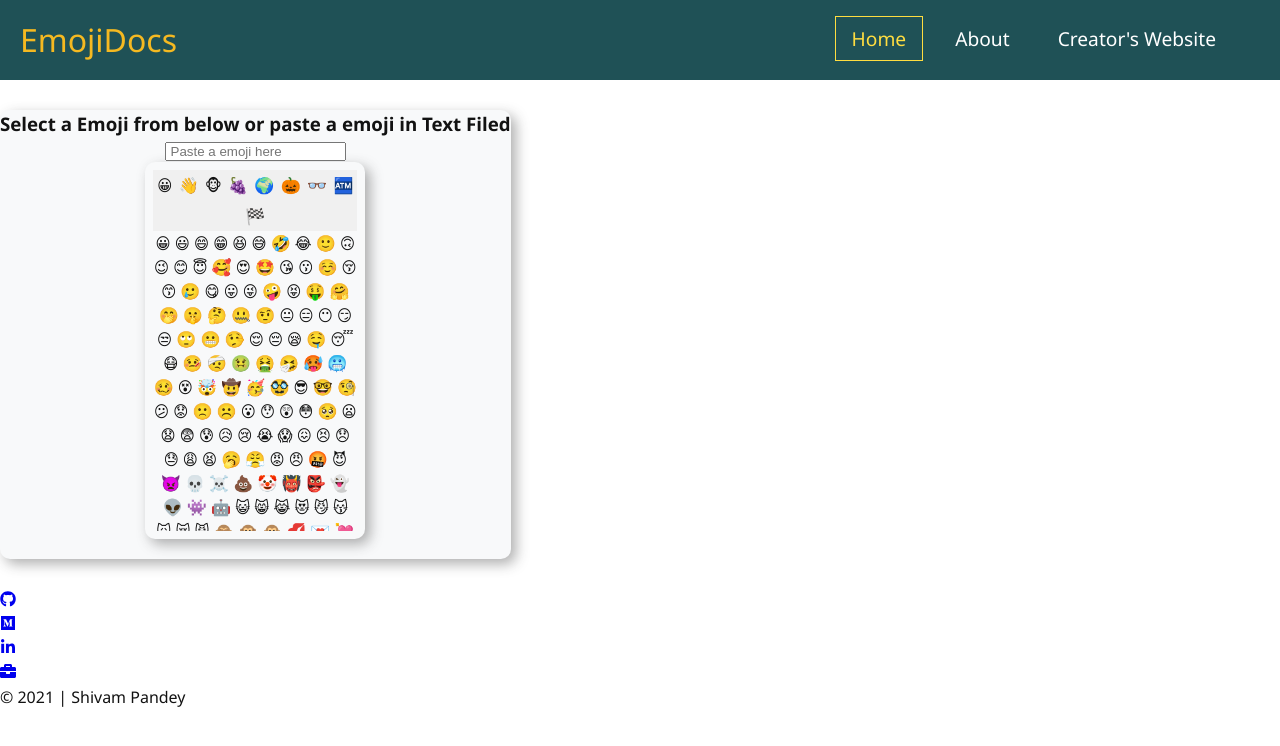
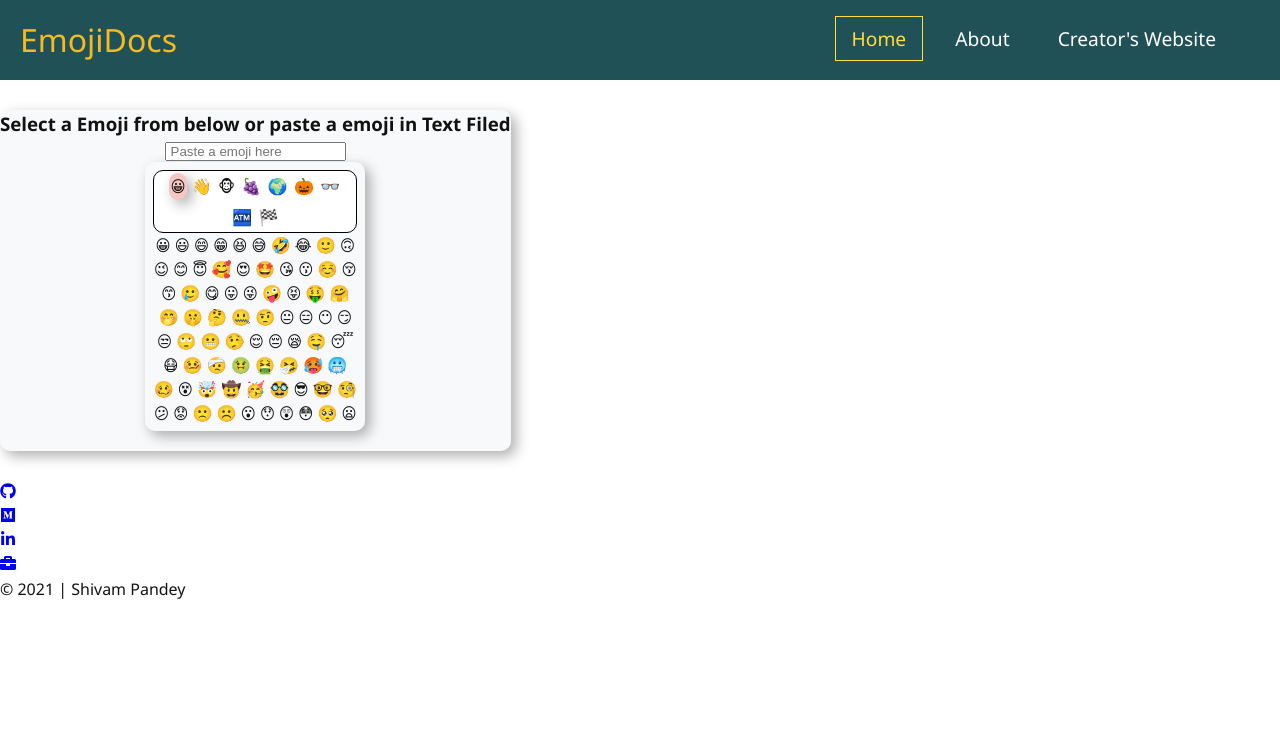
Before and after one commit to SJTGSHIVAM/know-your-emotion-mark-eight, a React (Create React App) app: page / in a window 1280 px wide. Shown: the top 746 px of the page. Built offline with nearby package versions, Linux system fonts and the light colour scheme.

Commit message:
style: selected emoji color changed and other minior styles added

```diff
--- a/src/components/EmojiPick/EmojiPick.css
+++ b/src/components/EmojiPick/EmojiPick.css
@@ -4,14 +4,21 @@
   padding: 0.1rem;
 }
 .icon-tray {
-  background: rgba(240, 240, 240, 1);
+  background: rgba(256, 256, 256, 1);
   margin: auto;
   text-align: center;
+  border-radius: 10px;
+  border: 1px solid black;
 }
 .icon-palette {
   overflow-y: scroll;
   overflow-x: hidden;
-  height: 300px;
+  height: 190px;
+}
+.highlight {
+  background-color: #f5c6c2;
+  border-radius: 10px;
+  box-shadow: 5px 5px 13px 0px rgba(50, 50, 50, 0.39);
 }
 .max-width-220 {
   max-width: 220px;
--- a/src/components/EmojiPick/EmojiPick.tsx
+++ b/src/components/EmojiPick/EmojiPick.tsx
@@ -18,7 +18,9 @@ const EmojiPick = ({
             return (
               <>
                 <span
-                  className="icon-tile"
+                  className={
+                    "icon-tile " + (selectedTray == i ? "highlight" : "")
+                  }
                   onClick={() => {
                     setSelectedTray(i);
                   }}
```
